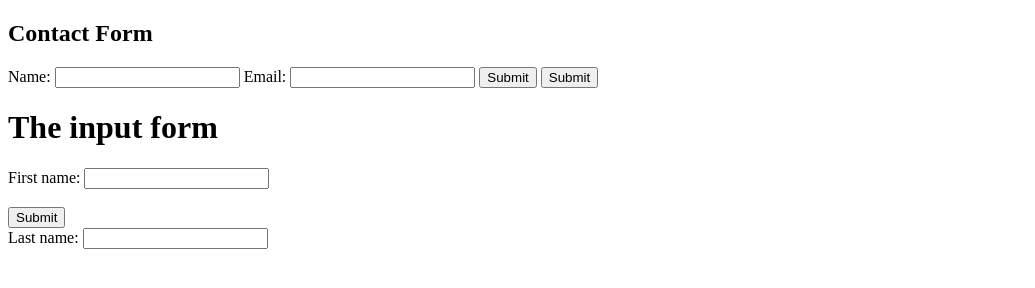
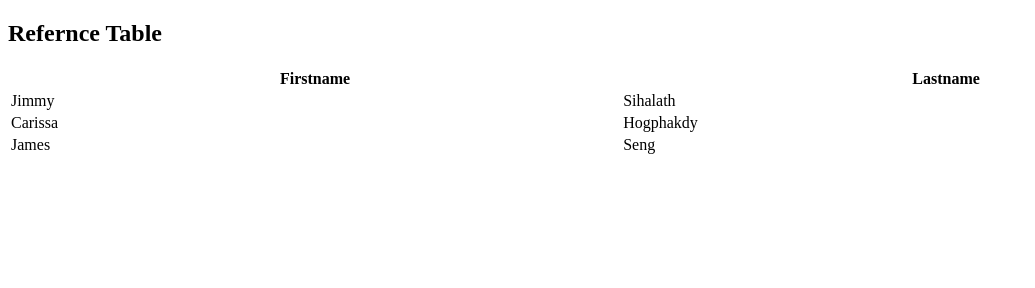
Before and after one commit to andypho-801/my-resume, a plain HTML site: page Portofio.html in a window 1280 px wide. Shown: the whole page, without its empty margins (0-1035 px from the left). Drawn offline with Linux system fonts and the light colour scheme.

Commit message:
Update Portofio.html

```diff
--- a/Portofio.html
+++ b/Portofio.html
@@ -2,40 +2,30 @@
 <html>
 <body>
 
-<h2>Contact Form</h2>
+<h2>Refernce Table</h2>
 
+<table style="width:100%">
+  <tr>
+    <th>Firstname</th>
+    <th>Lastname</th>
 
-<form>
+  </tr>
+  <tr>
+    <td>Jimmy</td>
+    <td>Sihalath</td>
 
-    <label>Name:</label>
+  </tr>
+  <tr>
+    <td>Carissa</td>
+    <td>Hogphakdy</td>
 
-    <input type="text" />
+  </tr>
+  <tr>
+    <td>James</td>
+    <td>Seng</td>
 
-        <label>Email:</label>
-
-    <input type="email" />
-
-        <input type="submit" />
-
-        <button>Submit</button>
-  </form>
-</body>
-
-</html>
-
-<h1>The input form </h1>
-
-
-<form action="/action_page.php" id="form1">
-  <label for="fname">First name:</label>
-  <input type="text" id="fname" name="fname"><br><br>
-  <input type="submit">
-</form>
-
-
-
-<label for="lname">Last name:</label>
-<input type="text" id="lname" name="lname" form="form1">
+  </tr>
+</table>
 
 </body>
 </html>
```
